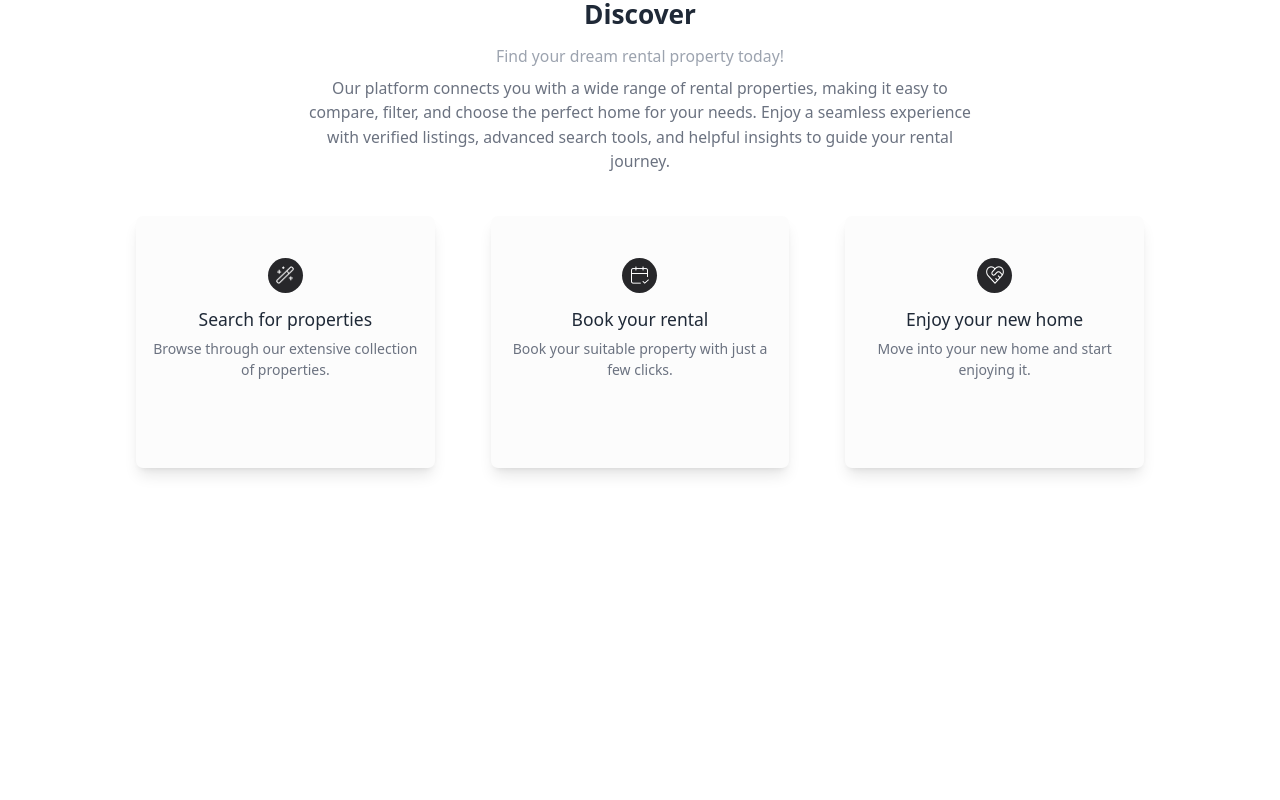
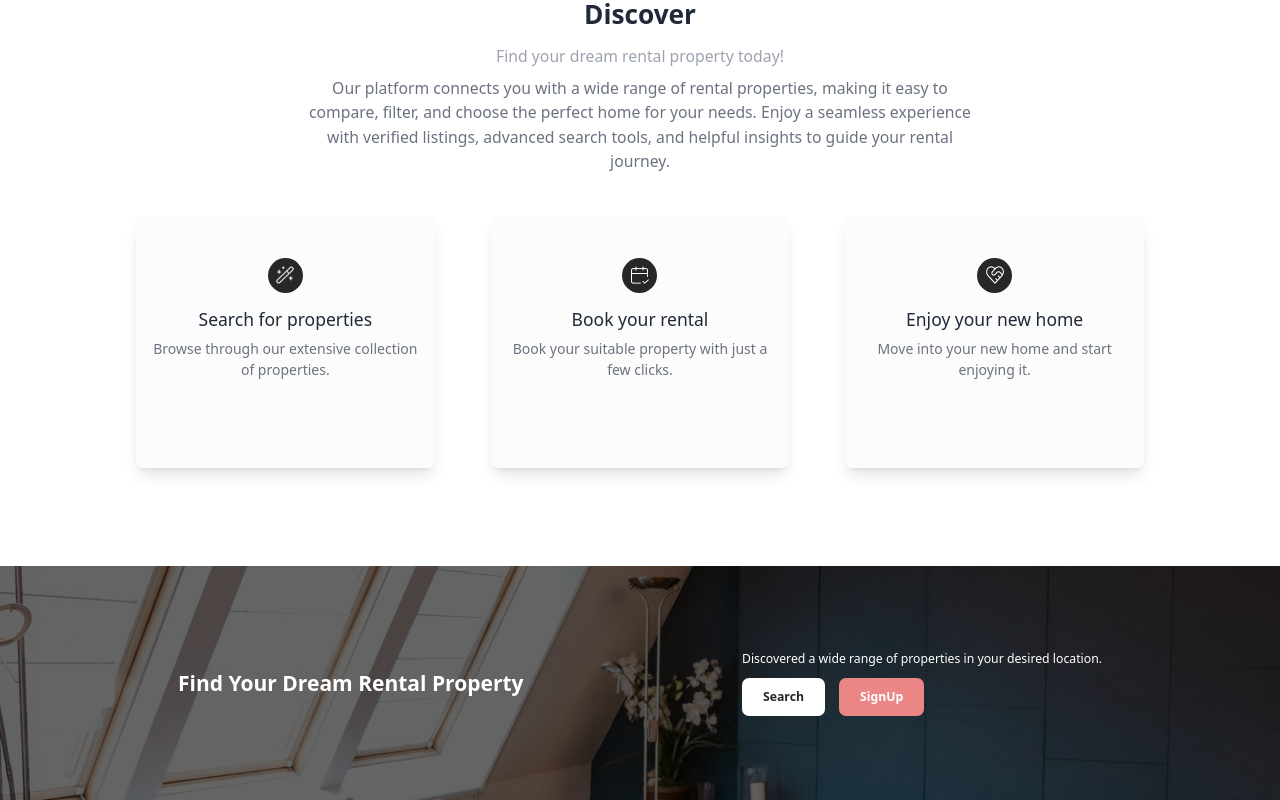
Before and after one commit to nowshad-islam-dev/Rent, a Next.js app in the folder client/: page /landing in a window 1280 px wide. Shown: the part 1532-2332 px from the top of the page. Before the commit the page ends 2098 px from the top, so only its background shows below. Built offline with nearby package versions, Linux system fonts and the light colour scheme; no server answers.

Commit message:
feat: add CallToAction component to landing page with search and signup options

```diff
--- /dev/null
+++ b/client/src/app/(nondashboard)/landing/CallToAction.tsx
@@ -0,0 +1,56 @@
+'use client';
+
+import { motion } from 'framer-motion';
+import Image from 'next/image';
+import Link from 'next/link';
+
+const CallToAction = () => {
+  return (
+    <div className='relative py-24'>
+      <Image
+        src='/landing-call-to-action.jpg'
+        alt='Rentify Search Section Background'
+        fill
+        className='object-cover object-center'
+      />
+      <div className='absolute inset-0 bg-black bg-opacity-60'></div>
+      <motion.div
+        initial={{ opacity: 0, y: 20 }}
+        transition={{ duration: 0.5 }}
+        whileInView={{ opacity: 1, y: 0 }}
+        viewport={{ once: true }}
+        className='relative max-w-4xl xl:max-w-6xl mx-auto px-6 sm:px-8 lg:px-12 '
+      >
+        <div className='flex flex-col md:flex-row justify-between items-center'>
+          <div className='mb-6 md:mb-0 md:mr-10'>
+            <h2 className='text-2xl font-bold text-white'>
+              Find Your Dream Rental Property
+            </h2>
+          </div>
+          <div>
+            <p className='text-white mb-3'>
+              Discovered a wide range of properties in your desired location.
+            </p>
+            <div className='flex justify-center md:justify-start gap-4'>
+              <button
+                className='inline-block text-primary-700 bg-white rounded-lg px-6 py-3 font-semibold hover:bg-primary-500 hover:text-primary-50'
+                onClick={() => window.scrollTo({ top: 0, behavior: 'smooth' })}
+              >
+                Search
+              </button>
+              <Link
+                className='inline-block text-white bg-secondary-500 hover:bg-secondary-600 rounded-lg px-6 py-3 font-semibold'
+                scroll={false}
+                href='/signup'
+              >
+                SignUp
+              </Link>
+            </div>
+          </div>
+        </div>
+      </motion.div>
+    </div>
+  );
+};
+
+export default CallToAction;
--- a/client/src/app/(nondashboard)/landing/page.tsx
+++ b/client/src/app/(nondashboard)/landing/page.tsx
@@ -1,3 +1,4 @@
+import CallToAction from './CallToAction';
 import DiscoverSection from './DiscoverSection';
 import FeaturesSection from './FeaturesSection';
 import HeroSection from './HeroSection';
@@ -8,6 +9,7 @@
       <HeroSection />
       <FeaturesSection />
       <DiscoverSection />
+      <CallToAction />
     </div>
   );
 };
```
